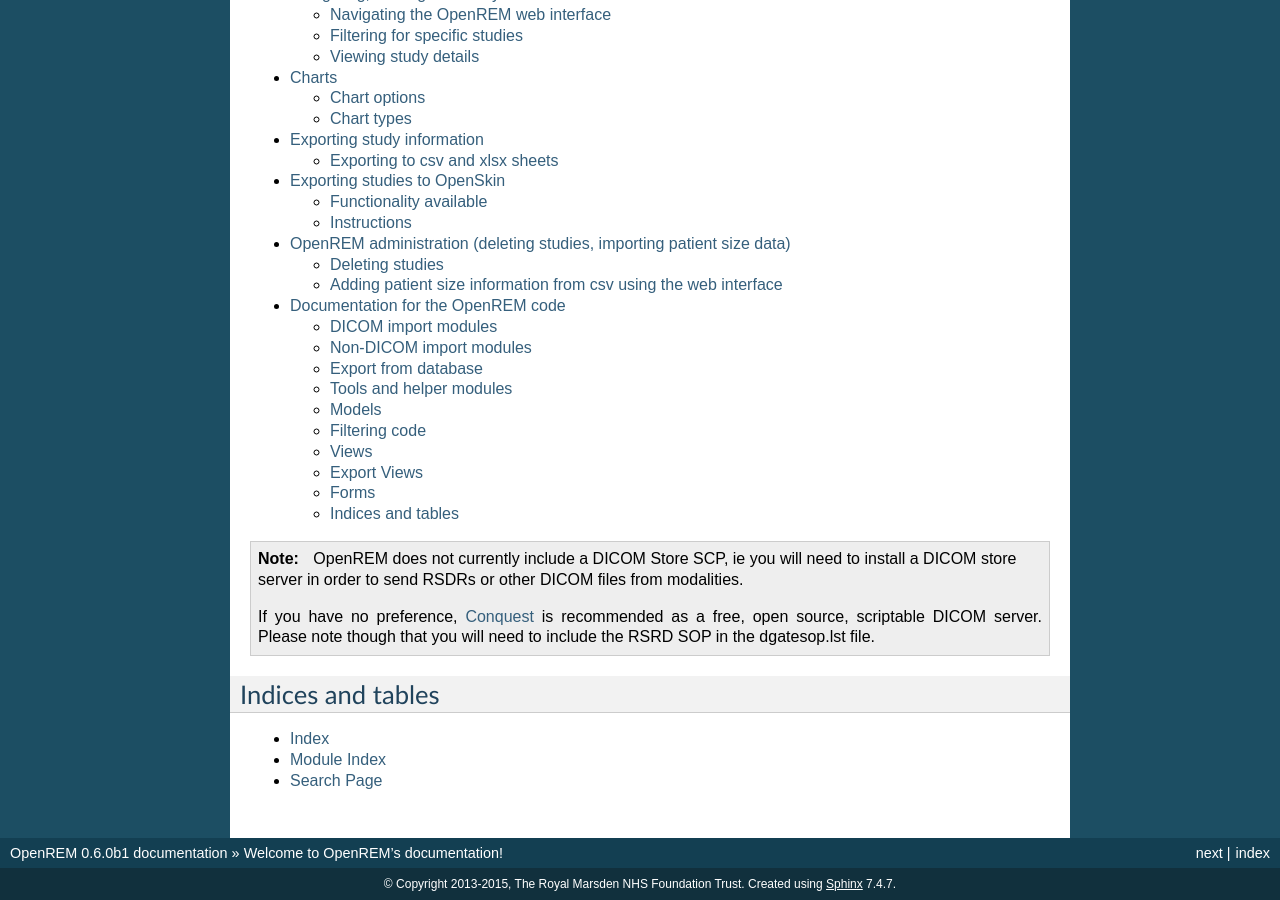
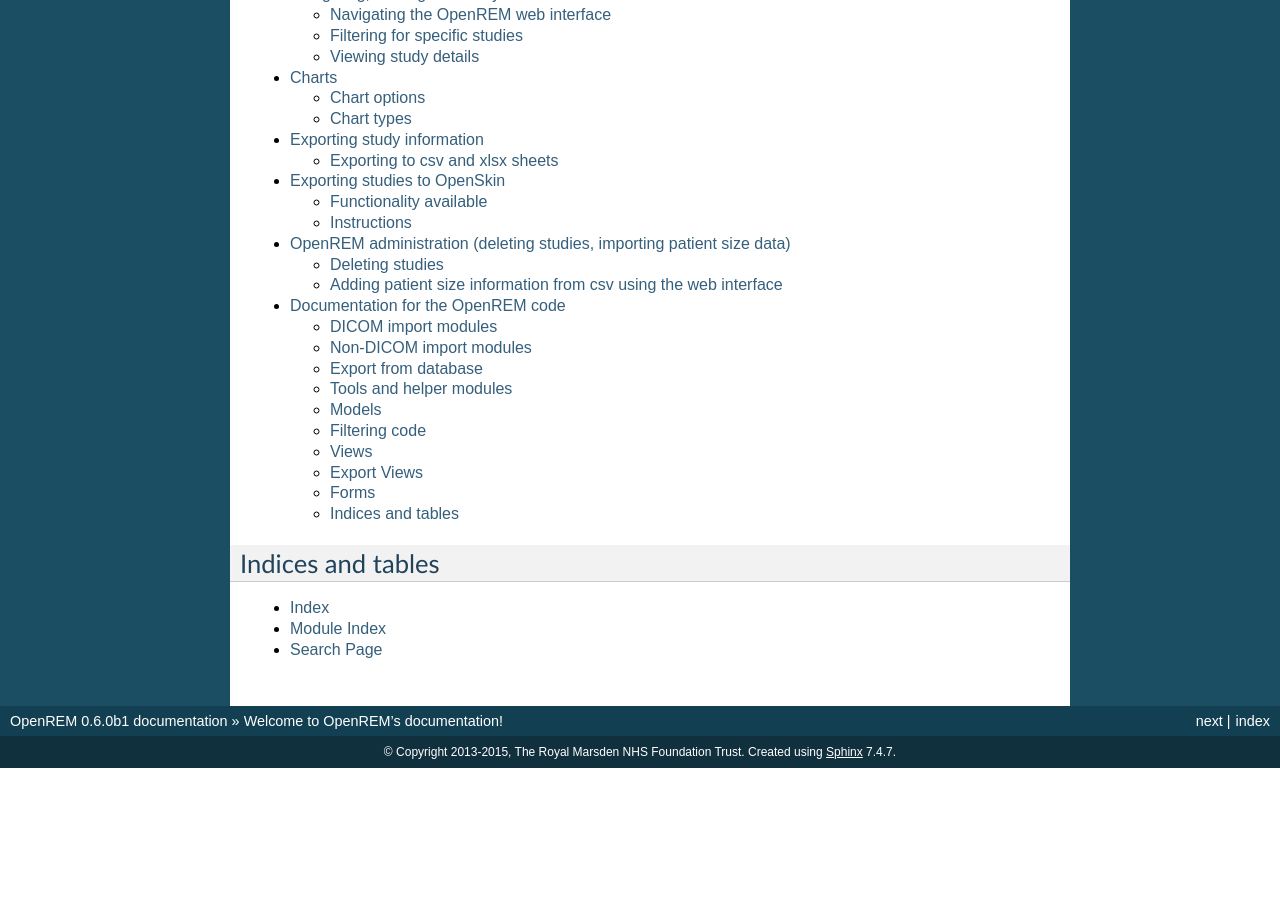
Before and after one commit to ckswilliams/modOpenREM, a Sphinx documentation site: the page built from docs/index.rst, in a window 1280 px wide and 900 px high, scrolled down 738 px. Built offline with Sphinx 7.4.7, drawn with Linux system fonts in a browser that asks for light colours; after the commit the page ends 1506 px from its top, so only the background shows below that.

Commit message:
Removed warning about not having a StoreSCP service and the recommendation regarding Conquest.

```diff
--- a/docs/index.rst
+++ b/docs/index.rst
@@ -34,16 +34,6 @@
     i_administration
     code
 
-..  Note::
-    OpenREM does not currently include a DICOM Store SCP, ie you will
-    need to install a DICOM store server in order to send RSDRs or other
-    DICOM files from modalities.
-
-    If you have no preference, `Conquest <http://ingenium.home.xs4all.nl/dicom.html>`_
-    is recommended as a free, open source, scriptable DICOM server. Please
-    note though that you will need to include the RSRD SOP in the dgatesop.lst
-    file.
-
 ******************
 Indices and tables
 ******************
```
